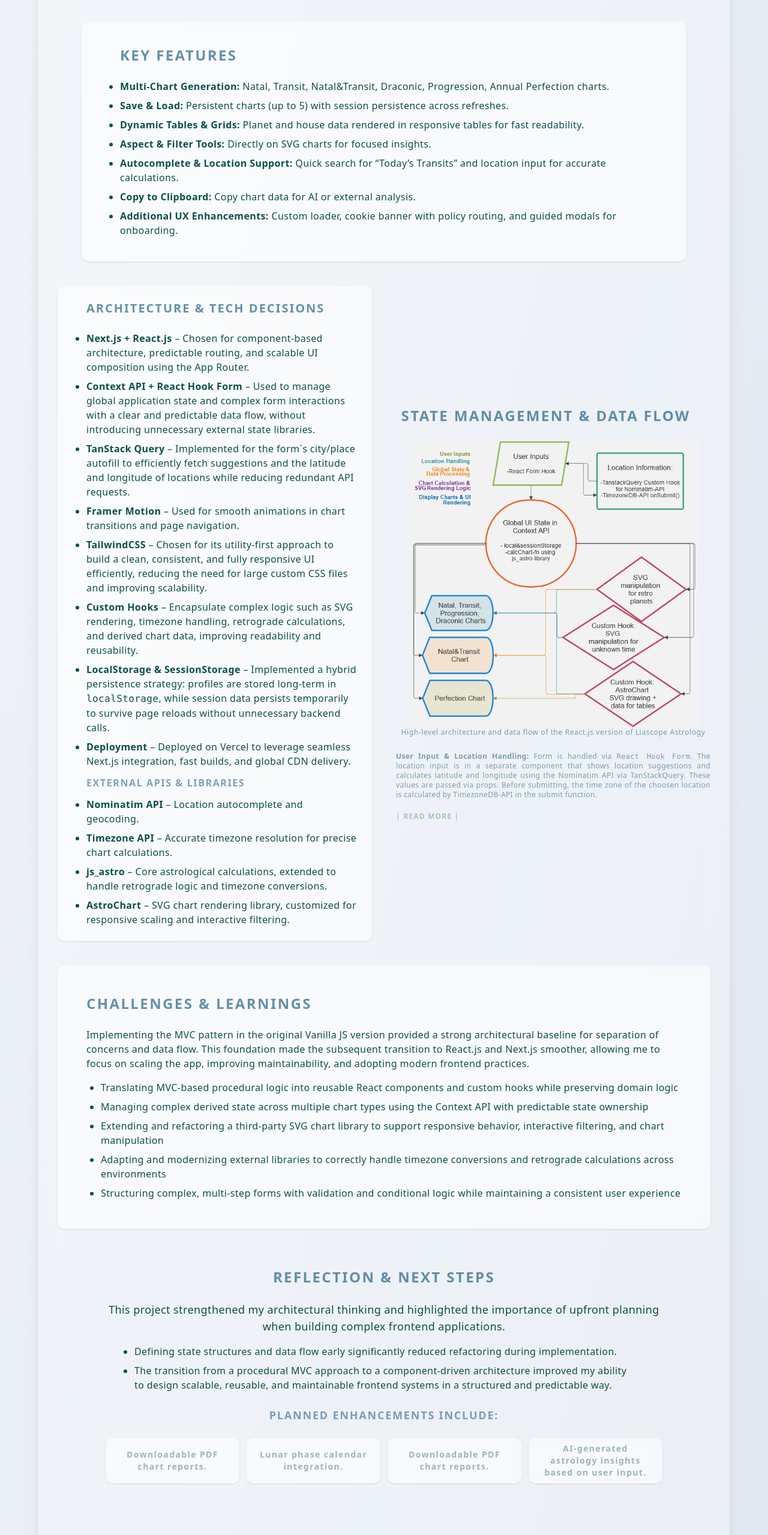
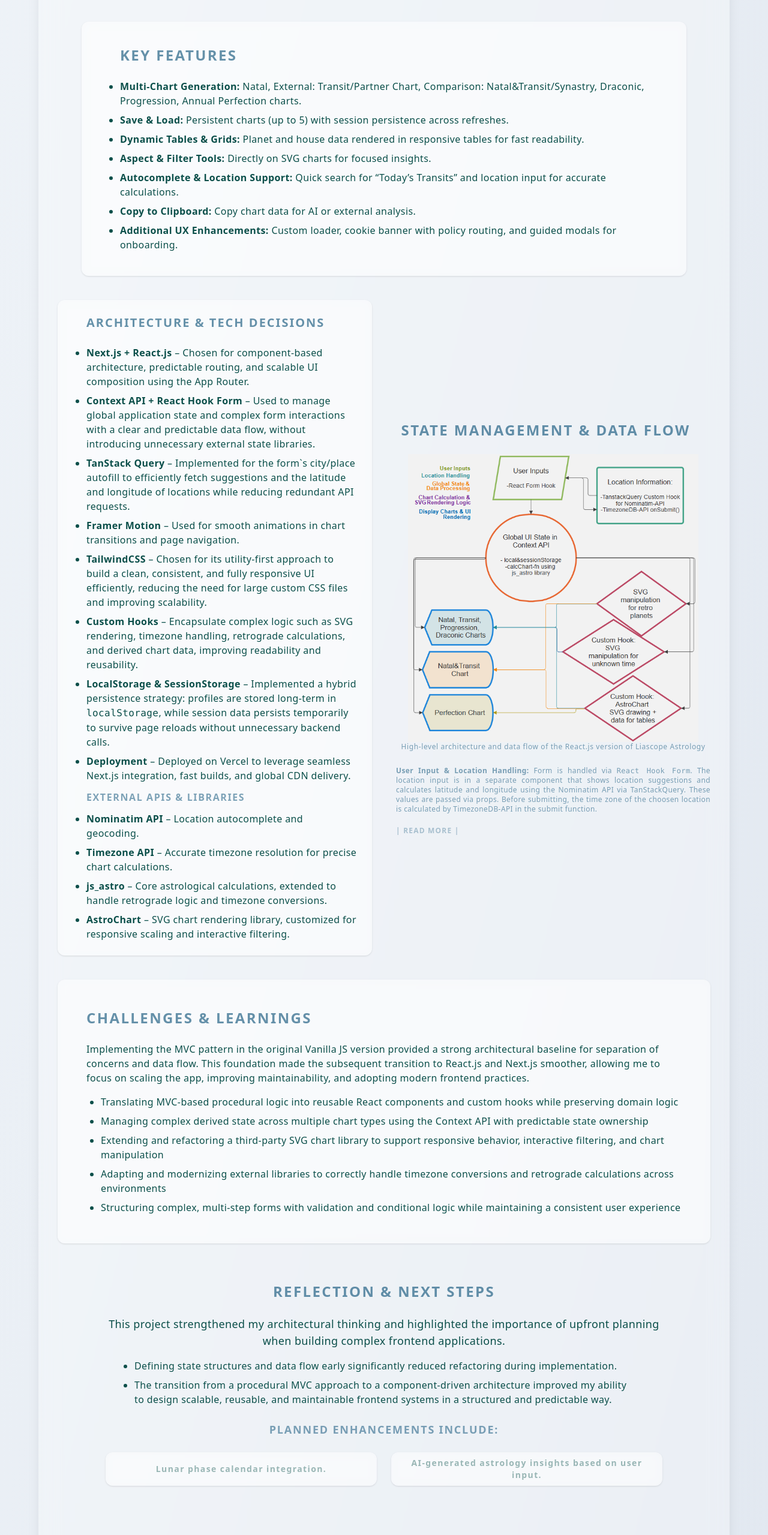
Before and after one commit to liascope/portfolio, a Next.js app: page /projects/casestudy/LiascopeAstrologyReactNext in a window 1280 px wide. Shown: the part 2480-5039 px from the top of the page at 60% size. Built offline with nearby package versions, Linux system fonts and the light colour scheme.

Commit message:
docs: update AstroReactNext.js content

```diff
--- a/app/_components/CaseStudy/AstroReactNext.js
+++ b/app/_components/CaseStudy/AstroReactNext.js
@@ -143,8 +143,8 @@ The layout was also fully refactored to be responsive, replacing the desktop-onl
 ├─ /charts                    → Chart layout & pages
 │   ├─ layout.js              → Chart info button & table, navigation
 │   ├─ /chart/natal
-│   ├─ /chart/transit
-│   ├─ /chart/natalTransit
+│   ├─ /chart/external
+│   ├─ /chart/comparison
 │   ├─ /chart/progression
 │   ├─ /chart/draconic
 │   └─ /chart/perfection
@@ -157,7 +157,7 @@ The layout was also fully refactored to be responsive, replacing the desktop-onl
  <article className="bg-white/40 backdrop-blur-sm rounded-xl p-3 sm:p-10 shadow hover:scale-105 transition m-10">
   <ul className="list-disc ml-6 space-y-2">
     <h2 id="key-features" title="Key Features" className="text-xl sm:text-2xl font-bold sm:tracking-widest uppercase text-sky-900/60 mb-6">Key Features</h2>
-    <li><strong>Multi-Chart Generation:</strong> Natal, Transit, Natal&Transit, Draconic, Progression, Annual Perfection charts.</li>
+    <li><strong>Multi-Chart Generation:</strong> Natal, External: Transit/Partner Chart, Comparison: Natal&Transit/Synastry, Draconic, Progression, Annual Perfection charts.</li>
     <li><strong>Save & Load:</strong> Persistent charts (up to 5) with session persistence across refreshes.</li>
     <li><strong>Dynamic Tables & Grids:</strong> Planet and house data rendered in responsive tables for fast readability.</li>
     <li><strong>Aspect & Filter Tools:</strong> Directly on SVG charts for focused insights.</li>
@@ -310,8 +310,8 @@ This project strengthened my architectural thinking and highlighted the importan
 </ul>
 
  <h3 className="text-center font-bold tracking-widest uppercase text-sky-900/50 my-6">Planned enhancements include:</h3>
-  <ul className="text-sm grid grid-cols-1 md:grid-cols-2 lg:grid-cols-4 gap-3">
-    {nextStep.astroReactNext.map((step,i)=>{return (<li key={i} className="bg-white/40 backdrop-blur-sm rounded-xl shadow text-center flex items-center  px-5 py-2 text-teal-900/40 tracking-widest font-bold hover:scale-105 transition">{step}</li>)})}
+  <ul className="text-sm grid grid-cols-1 md:grid-cols-2 lg:grid-cols-2 gap-6">
+    {nextStep.astroReactNext.map((step,i)=>{return (<li key={i} className="bg-white/40 backdrop-blur-sm rounded-xl shadow text-center justify-center flex items-center px-5 py-2 text-teal-900/40 tracking-widest font-bold hover:scale-105 transition">{step}</li>)})}
   </ul>
 </article>
 </div>
--- a/app/_lib/config.js
+++ b/app/_lib/config.js
@@ -125,7 +125,7 @@ export const caseStudy = {
 
 export const nextStep = {
   todoezel:["Opening a GPS-based world map on the Shop page to explore the location of shops and link them to shop items.","Allowing users to export lists (Notes/Tasks, Shop List, Today’s Tasks) as PDF or PNG for printing and offline use"],
-  astroReactNext:['Downloadable PDF chart reports.',"Lunar phase calendar integration.","Downloadable PDF chart reports.","AI-generated astrology insights based on user input."],
+  astroReactNext:["Lunar phase calendar integration.","AI-generated astrology insights based on user input."],
   daycare:['In-App Messaging: Parents and caregivers can exchange messages; caregivers can also send announcements or event notifications to parents.']
 }
 // CaseStudy End
```
